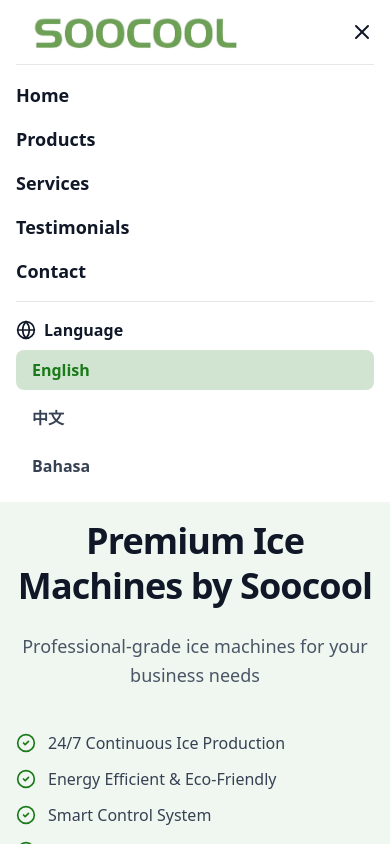
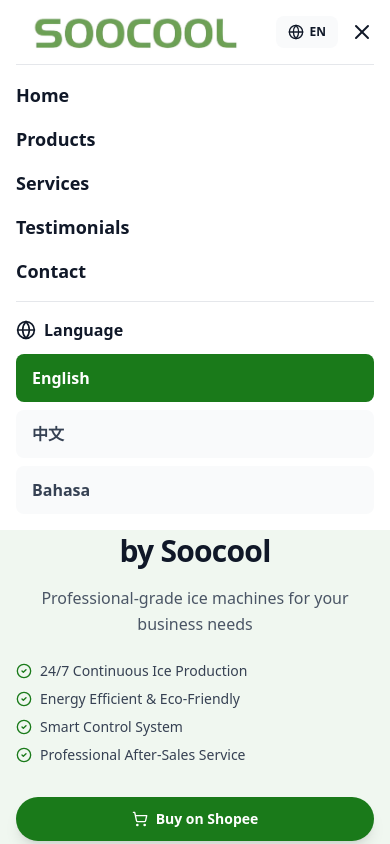
Before and after one commit to zhaojesen-cyber/escool, a React (Vite) app: page / in a window 390 px wide. Both pictures are taken after a click on the button 362 px from the left and 32 px from the top of the page. Shown: the top 844 px of the page. Built offline with nearby package versions, Linux system fonts and the light colour scheme.

Commit message:
修复显示问题

```diff
--- a/src/components/Header.tsx
+++ b/src/components/Header.tsx
@@ -115,10 +115,29 @@
             </div>
           </div>
 
+          {/* Mobile Language Selector & Menu Button */}
+          <div className="lg:hidden flex items-center gap-3">
+            {/* Mobile Language Selector */}
+            <div className="relative">
+              <button
+                onClick={(e) => {
+                  e.stopPropagation()
+                  const currentIndex = languages.findIndex(l => l.code === i18n.language)
+                  const nextIndex = (currentIndex + 1) % languages.length
+                  changeLanguage(languages[nextIndex].code)
+                }}
+                className="flex items-center gap-1.5 px-3 py-2 rounded-lg bg-gray-50 hover:bg-gray-100 text-gray-900 font-bold text-sm transition-colors"
+                aria-label="Change language"
+              >
+                <Globe className="w-4 h-4" />
+                <span className="uppercase text-xs">{i18n.language}</span>
+              </button>
+            </div>
+
             {/* Mobile Menu Button */}
             <button
               onClick={() => setIsMenuOpen(!isMenuOpen)}
-            className="lg:hidden text-gray-900 hover:text-[#1a7a1a] transition-colors"
+              className="text-gray-900 hover:text-[#1a7a1a] transition-colors"
               aria-label="Toggle menu"
             >
               {isMenuOpen ? (
@@ -127,6 +146,7 @@
                 <Menu className="w-6 h-6" />
               )}
             </button>
+          </div>
         </div>
 
         {/* Mobile Menu */}
@@ -164,19 +184,19 @@
                 {t('header.contact')}
               </button>
               <div className="pt-4 border-t border-gray-200">
-                <div className="flex items-center gap-2 mb-2">
+                <div className="flex items-center gap-2 mb-3">
                   <Globe className="w-5 h-5 text-gray-900" />
-                  <span className="text-base font-bold text-gray-900">Language</span>
+                  <span className="text-base font-bold text-gray-900">{t('header.language')}</span>
                 </div>
                 <div className="flex flex-col gap-2">
                   {languages.map((lang) => (
                     <button
                       key={lang.code}
                       onClick={() => changeLanguage(lang.code)}
-                    className={`text-left px-4 py-2 text-base rounded-lg transition-colors ${
+                      className={`w-full text-left px-4 py-3 text-base rounded-lg transition-colors cursor-pointer ${
                         i18n.language === lang.code
-                        ? 'bg-[#1a7a1a]/20 text-[#1a7a1a] font-bold'
-                        : 'text-gray-700 hover:bg-gray-100 font-semibold'
+                          ? 'bg-[#1a7a1a] text-white font-bold'
+                          : 'bg-gray-50 text-gray-700 hover:bg-gray-100 font-semibold'
                       }`}
                     >
                       {lang.name}
--- a/src/components/Hero.tsx
+++ b/src/components/Hero.tsx
@@ -7,58 +7,58 @@
   return (
     <section
       id="hero"
-      className="relative min-h-screen flex items-center bg-[#f0f7f0] pt-16 lg:pt-20"
+      className="relative min-h-[600px] md:min-h-[700px] lg:min-h-screen flex items-center bg-[#f0f7f0] pt-16 lg:pt-20 pb-20 sm:pb-24 lg:pb-32"
       aria-label={t('hero.title')}
     >
-      <div className="container mx-auto px-4 sm:px-6 lg:px-8 py-16 lg:py-24">
-        <div className="grid grid-cols-1 lg:grid-cols-2 gap-8 lg:gap-12 items-center">
+      <div className="container mx-auto px-4 sm:px-6 lg:px-8 py-8 sm:py-12 lg:py-24">
+        <div className="grid grid-cols-1 xl:grid-cols-2 gap-6 sm:gap-8 lg:gap-12 items-center">
           {/* Left: Content */}
-          <div className="text-center lg:text-left space-y-8">
-            <div className="space-y-6">
-              <h1 className="text-4xl sm:text-5xl lg:text-6xl xl:text-7xl font-extrabold text-gray-900 leading-tight tracking-tight">
+          <div className="text-center lg:text-left space-y-4 sm:space-y-6 lg:space-y-8">
+            <div className="space-y-4 sm:space-y-5 lg:space-y-6">
+              <h1 className="text-3xl sm:text-4xl md:text-5xl lg:text-6xl xl:text-7xl font-extrabold text-gray-900 leading-tight tracking-tight">
                 {t('hero.title')}
               </h1>
-              <p className="text-lg sm:text-xl lg:text-2xl text-gray-600 leading-relaxed max-w-xl lg:max-w-none mx-auto lg:mx-0">
+              <p className="text-base sm:text-lg md:text-xl lg:text-2xl text-gray-600 leading-relaxed max-w-xl lg:max-w-none mx-auto lg:mx-0">
                 {t('hero.subtitle')}
               </p>
 
               {/* Advantages List */}
-              <div className="grid grid-cols-1 sm:grid-cols-2 gap-3 sm:gap-4 pt-4">
+              <div className="grid grid-cols-1 sm:grid-cols-2 gap-2 sm:gap-3 md:gap-4 pt-2 sm:pt-3 md:pt-4">
                 {(t('hero.advantages', { returnObjects: true }) as string[]).map((advantage, index) => (
-                  <div key={index} className="flex items-center gap-3">
-                    <CheckCircle2 className="w-5 h-5 text-[#1a7a1a] flex-shrink-0" />
-                    <span className="text-base sm:text-lg text-gray-700">{advantage}</span>
+                  <div key={index} className="flex items-center gap-2 sm:gap-3">
+                    <CheckCircle2 className="w-4 h-4 sm:w-5 sm:h-5 text-[#1a7a1a] flex-shrink-0" />
+                    <span className="text-sm sm:text-base md:text-lg text-gray-700">{advantage}</span>
                   </div>
                 ))}
               </div>
             </div>
 
             {/* Purchase Buttons */}
-            <div className="flex flex-col sm:flex-row gap-4 justify-center lg:justify-start pt-4">
+            <div className="flex flex-col sm:flex-row gap-3 sm:gap-4 justify-center lg:justify-start pt-4 sm:pt-5 md:pt-6">
               <a
                 href="https://shopee.co.id/soocool.mall"
                 target="_blank"
                 rel="noopener noreferrer"
-                className="group flex items-center justify-center gap-3 bg-[#1a7a1a] text-white px-8 py-4 rounded-full font-bold text-base sm:text-lg hover:bg-[#0d4d0d] transition-all duration-300 hover:scale-105 shadow-lg hover:shadow-xl"
+                className="group flex items-center justify-center gap-2 sm:gap-3 bg-[#1a7a1a] text-white px-6 sm:px-8 py-3 sm:py-4 rounded-full font-bold text-sm sm:text-base md:text-lg hover:bg-[#0d4d0d] transition-all duration-300 hover:scale-105 shadow-lg hover:shadow-xl whitespace-nowrap"
               >
-                <ShoppingCart className="w-5 h-5 sm:w-6 sm:h-6" />
+                <ShoppingCart className="w-4 h-4 sm:w-5 sm:h-5 md:w-6 md:h-6 flex-shrink-0" />
                 {t('hero.buyShopee')}
               </a>
               <a
                 href="https://vt.tiktok.com/ZSHTYVj5fwj6j-kHOnd/"
                 target="_blank"
                 rel="noopener noreferrer"
-                className="group flex items-center justify-center gap-3 border-2 border-[#1a7a1a] text-[#1a7a1a] px-8 py-4 rounded-full font-bold text-base sm:text-lg hover:bg-[#1a7a1a]/10 transition-all duration-300 hover:scale-105"
+                className="group flex items-center justify-center gap-2 sm:gap-3 border-2 border-[#1a7a1a] text-[#1a7a1a] px-6 sm:px-8 py-3 sm:py-4 rounded-full font-bold text-sm sm:text-base md:text-lg hover:bg-[#1a7a1a]/10 transition-all duration-300 hover:scale-105 whitespace-nowrap"
               >
-                <ShoppingBag className="w-5 h-5 sm:w-6 sm:h-6" />
+                <ShoppingBag className="w-4 h-4 sm:w-5 sm:h-5 md:w-6 md:h-6 flex-shrink-0" />
                 {t('hero.buyTikTok')}
               </a>
             </div>
           </div>
 
           {/* Right: Product Image */}
-          <div className="relative flex items-center justify-center order-first lg:order-last">
-            <div className="w-full max-w-xl">
+          <div className="relative flex items-center justify-center order-first xl:order-last mt-4 sm:mt-6 lg:mt-0">
+            <div className="w-full max-w-md sm:max-w-lg md:max-w-xl">
               <img
                 src="/machine/SC-20F.png"
                 alt="Soocool SC-20F Ice Machine"
@@ -73,7 +73,7 @@
       </div>
 
       {/* Decorative Elements */}
-      <div className="absolute bottom-0 left-0 right-0 h-32 bg-gradient-to-t from-white to-[#f0f7f0]"></div>
+      <div className="absolute bottom-0 left-0 right-0 h-16 sm:h-24 lg:h-32 bg-gradient-to-t from-white to-[#f0f7f0] pointer-events-none"></div>
     </section>
   )
 }
--- a/src/i18n/locales/en.json
+++ b/src/i18n/locales/en.json
@@ -4,7 +4,8 @@
     "products": "Products",
     "services": "Services",
     "testimonials": "Testimonials",
-    "contact": "Contact"
+    "contact": "Contact",
+    "language": "Language"
   },
   "hero": {
     "title": "Premium Ice Machines by Soocool",
--- a/src/i18n/locales/id.json
+++ b/src/i18n/locales/id.json
@@ -4,7 +4,8 @@
     "products": "Produk",
     "services": "Layanan",
     "testimonials": "Testimoni",
-    "contact": "Kontak"
+    "contact": "Kontak",
+    "language": "Bahasa"
   },
   "hero": {
     "title": "Mesin Es Premium oleh Soocool",
--- a/src/i18n/locales/zh.json
+++ b/src/i18n/locales/zh.json
@@ -4,7 +4,8 @@
     "products": "产品",
     "services": "服务",
     "testimonials": "客户评价",
-    "contact": "联系我们"
+    "contact": "联系我们",
+    "language": "语言"
   },
   "hero": {
     "title": "Soocool 优质制冰机",
```
Lines whose indentation alone changed are shown as unchanged.
